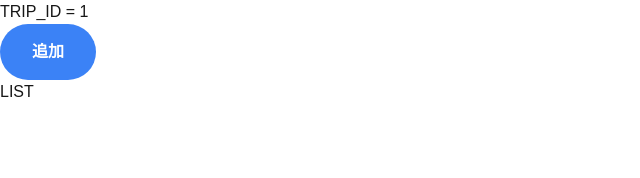
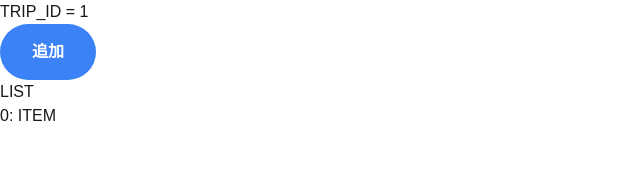
Before and after one commit to kanade2001/SplitBillApp, a Next.js app in the folder frontend/: page /trip/1 in a window 1280 px wide. Both pictures are taken after a click on the button "追加". Shown: the top 178 px of the page, without its empty margins (0-640 px from the left). Built offline with nearby package versions, Linux system fonts and the light colour scheme.

Commit message:
feat: add Item to List

```diff
--- a/frontend/src/app/trip/[tripId]/_components/payment-button/index.tsx
+++ b/frontend/src/app/trip/[tripId]/_components/payment-button/index.tsx
@@ -1,9 +1,18 @@
-export const PaymentButton = () => {
+export default function PaymentButton({
+  onClick,
+  item,
+}: {
+  onClick: (item: string) => void;
+  item: string;
+}) {
   return (
     <div>
-      <button className="bg-blue-500 text-white font-bold py-4 px-8 rounded-full">
+      <button
+        className="bg-blue-500 text-white font-bold py-4 px-8 rounded-full"
+        onClick={() => onClick(item)}
+      >
         追加
       </button>
     </div>
   );
-};
+}
--- a/frontend/src/app/trip/[tripId]/_components/payment-list/index.tsx
+++ b/frontend/src/app/trip/[tripId]/_components/payment-list/index.tsx
@@ -1,3 +1,14 @@
-export default async function PaymentList() {
-  return <div>LIST</div>;
+export default function PaymentList({ items }: { items: string[] }) {
+  return (
+    <div>
+      LIST
+      <ul>
+        {items.map((item, index) => (
+          <li key={index}>
+            {index}: {item}
+          </li>
+        ))}
+      </ul>
+    </div>
+  );
 }
--- a/frontend/src/app/trip/[tripId]/page.tsx
+++ b/frontend/src/app/trip/[tripId]/page.tsx
@@ -1,4 +1,7 @@
-import { PaymentButton } from "./_components/payment-button";
+"use client";
+
+import PaymentButton from "./_components/payment-button";
+import { useState } from "react";
 import PaymentList from "./_components/payment-list";
 
 type Props = {
@@ -8,12 +11,19 @@ type Props = {
 
 export default function Page({ params, searchParams }: Props) {
   const key = typeof searchParams.key === "string" ? searchParams.key : "";
+
+  const [items, setItems] = useState<string[]>([]);
+
+  const handleSetItem = (item: string) => {
+    setItems([...items, item]);
+  };
+
   return (
     <div>
       <h1>TRIP_ID = {params.tripId}</h1>
       <h2>{key}</h2>
-      <PaymentButton />
-      <PaymentList />
+      <PaymentButton onClick={handleSetItem} item="ITEM" />
+      <PaymentList items={items} />
     </div>
   );
 }
```
